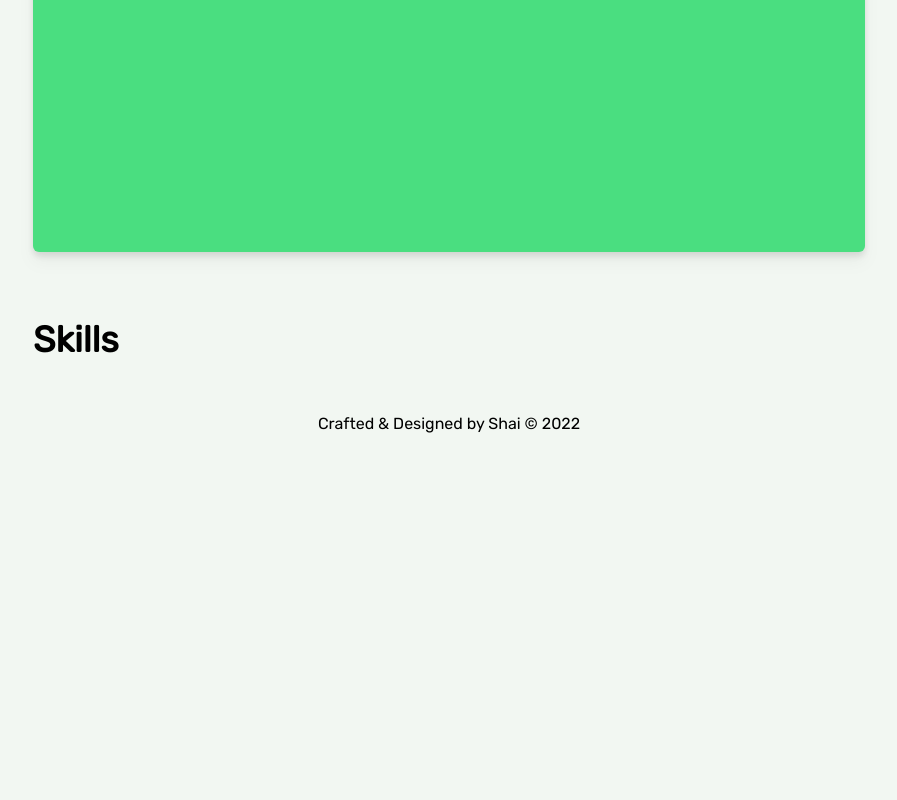
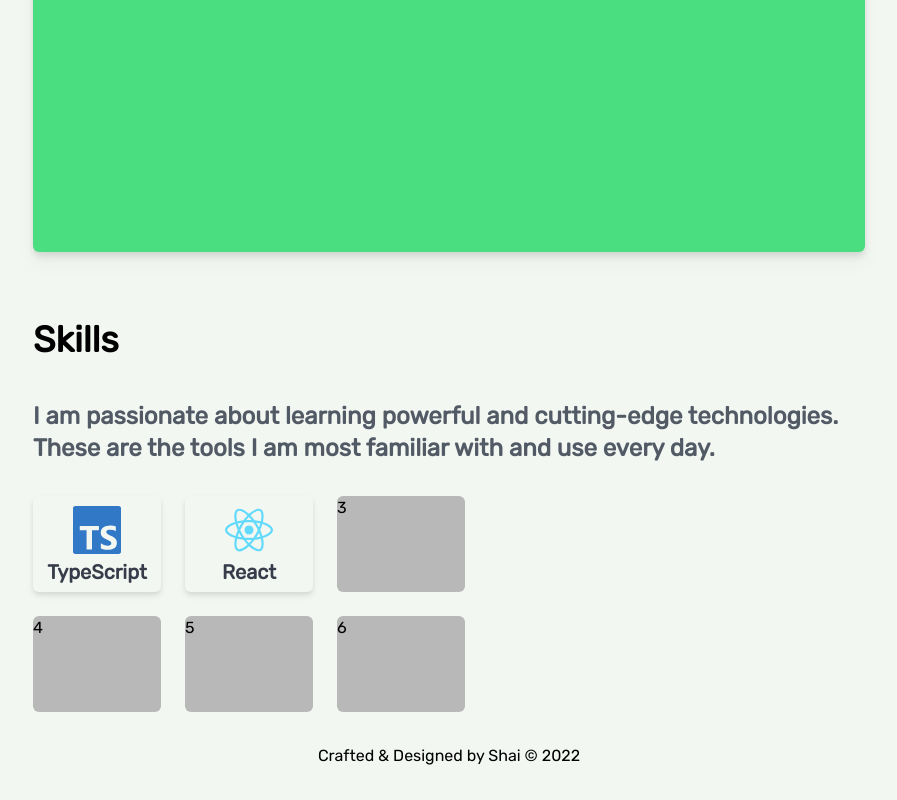
Before and after one commit to shaibalmuhtadee/portfolioWebsite2022, a Next.js app: page / in a window 1280 px wide. Shown: the part 2521-3321 px from the top of the page, without its empty margins (191-1088 px from the left). Before the commit the page ends 2989 px from the top, so only its background shows below. Built offline with nearby package versions, Linux system fonts and the light colour scheme.

Commit message:
styled 'Skills' page

```diff
--- a/components/skills/skills.tsx
+++ b/components/skills/skills.tsx
@@ -1,9 +1,33 @@
 import React from 'react'
+import { SiTypescript, SiReact } from "react-icons/si";
 
 const Skills = () => {
    return (
       <div className='px-6 pt-4 text-black cursor-default md:pt-12 dark:text-light_primary font-Rubik'>
          <h2 className='px-2 py-5 text-4xl font-bold'>Skills</h2>
+         <h3 className='px-2 pt-5 text-2xl font-semibold text-light_gray_custom dark:text-dark_gray_custom'>I am passionate about learning powerful and cutting-edge technologies. These are the tools I am most familiar with and use every day.</h3>
+         <div className="grid max-w-md grid-cols-3 grid-rows-2 gap-6 px-2 pt-8 overflow-hidden">
+            <div className="flex items-center justify-center h-24 duration-200 ease-in-out rounded-md drop-shadow-md bg-light_primary hover:-translate-y-1 translate-transform dark:bg-dark_secondary">
+               <div className='flex-inline w-min'>
+                  <div className='py-1 m-auto text-5xl w-min text-typescript_color'>
+                     <SiTypescript className=''/>
+                  </div>
+                  <span className='m-auto font-semibold text:md md:text-xl text-dark_secondary dark:text-light_secondary'>TypeScript</span>
+               </div>
+            </div>
+            <div className="flex items-center justify-center h-24 duration-200 ease-in-out rounded-md drop-shadow-md bg-light_primary hover:-translate-y-1 translate-transform dark:bg-dark_secondary">
+               <div className='flex-inline w-min'>
+                  <div className='py-1 m-auto text-5xl w-min text-react_color'>
+                     <SiReact className=''/>
+                  </div>
+                  <span className='m-auto font-semibold text:md md:text-xl text-dark_secondary dark:text-light_secondary'>React</span>
+               </div>
+            </div>
+            <div className="items-center h-24 duration-200 ease-in-out rounded-md bg-light_secondary hover:-translate-y-1 translate-transform dark:bg-dark_secondary">3</div>
+            <div className="items-center h-24 duration-200 ease-in-out rounded-md bg-light_secondary hover:-translate-y-1 translate-transform dark:bg-dark_secondary">4</div>
+            <div className="items-center h-24 duration-200 ease-in-out rounded-md bg-light_secondary hover:-translate-y-1 translate-transform dark:bg-dark_secondary">5</div>
+            <div className="items-center h-24 duration-200 ease-in-out rounded-md bg-light_secondary hover:-translate-y-1 translate-transform dark:bg-dark_secondary">6</div>
+         </div>
       </div>
    )
 }
--- a/tailwind.config.js
+++ b/tailwind.config.js
@@ -23,7 +23,7 @@ module.exports = {
         typescript_color: '#3178C6',
         graphql_color: '#E00097',
         python_color: '#3670A0',
-        cplusplus_color: '#00589D'
+        cplusplus_color: '#00589D',
       },
       keyframes: {
         wiggle: {
```
